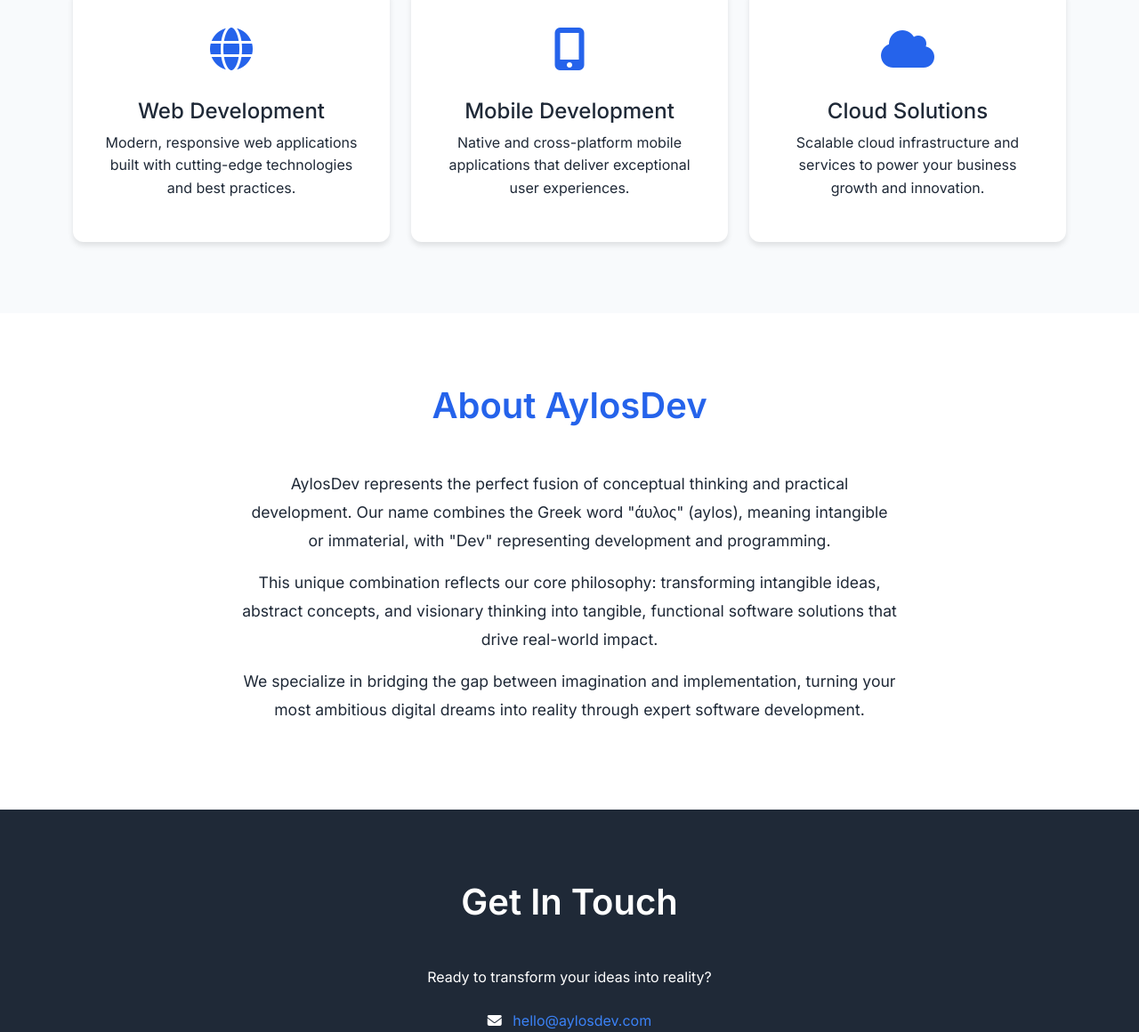
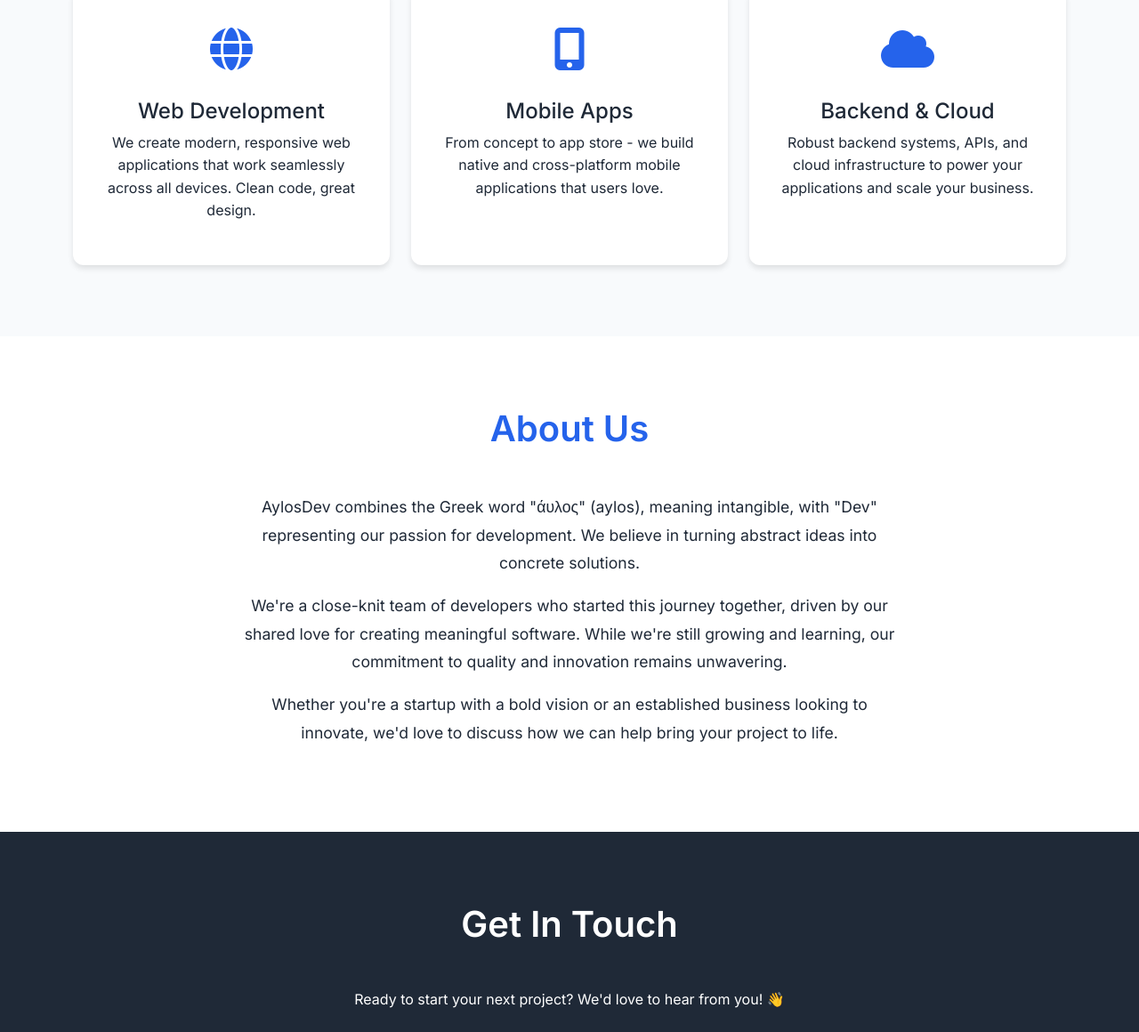
Before and after one commit to AylosDev/AylosDev.github.io, a plain HTML site: page index.html in a window 1280 px wide. Shown: the part 990-2150 px from the top of the page at 89% size. Drawn offline with nearby package versions, Linux system fonts and the light colour scheme.

Commit message:
feat: Refine website tone to be more professional
- Updated hero section with more professional but friendly messaging
- Refined services section descriptions for better clarity
- Enhanced about section to balance startup authenticity with professionalism
- Improved contact section with clearer call-to-action
- Updated meta description and title for better SEO
- Synchronized README.md with new website tone
- Maintained approachable team identity while increasing credibility

```diff
--- a/index.html
+++ b/index.html
@@ -4,8 +4,9 @@
 <head>
     <meta charset="UTF-8">
     <meta name="viewport" content="width=device-width, initial-scale=1.0">
-    <title>AylosDev - Intangible Software Solutions</title>
-    <meta name="description" content="AylosDev - Where intangible ideas become tangible software solutions. Professional software development services.">
+    <title>AylosDev - Innovative Software Solutions</title>
+    <meta name="description"
+        content="AylosDev - A passionate team building innovative software solutions. We transform ideas into web apps, mobile applications, and digital experiences.">
 
     <!-- Bootstrap CSS -->
     <link href="https://cdn.jsdelivr.net/npm/bootstrap@5.3.0/dist/css/bootstrap.min.css" rel="stylesheet">
@@ -148,8 +149,15 @@
         }
 
         @keyframes float {
-            0%, 100% { transform: translateY(0px); }
-            50% { transform: translateY(-20px); }
+
+            0%,
+            100% {
+                transform: translateY(0px);
+            }
+
+            50% {
+                transform: translateY(-20px);
+            }
         }
 
         .section-title {
@@ -201,13 +209,15 @@
                 <div class="col-lg-6">
                     <div class="hero-content">
                         <h1>AylosDev</h1>
-                        <p class="subtitle">Where Intangible Ideas Become Tangible Solutions</p>
+                        <p class="subtitle">Turning Ideas Into Real Software Solutions 🚀</p>
                         <p class="description">
-                            From the Greek "άυλος" (aylos) meaning intangible, combined with "Dev" for development.
-                            We transform your abstract concepts into concrete software solutions.
+                            We're AylosDev - a team of passionate developers who love bringing ideas to life. Our name
+                            comes from the Greek
+                            "άυλος" (aylos) meaning intangible, combined with "Dev" for development.
+                            We specialize in transforming your concepts into functional software.
                         </p>
                         <a href="#services" class="btn-custom">
-                            <i class="fas fa-rocket me-2"></i>Explore Our Services
+                            <i class="fas fa-rocket me-2"></i>Explore Our Work
                         </a>
                     </div>
                 </div>
@@ -231,7 +241,8 @@
                             <i class="fas fa-globe"></i>
                         </div>
                         <h4>Web Development</h4>
-                        <p>Modern, responsive web applications built with cutting-edge technologies and best practices.</p>
+                        <p>We create modern, responsive web applications that work seamlessly across all devices. Clean
+                            code, great design.</p>
                     </div>
                 </div>
                 <div class="col-md-4">
@@ -239,8 +250,9 @@
                         <div class="service-icon">
                             <i class="fas fa-mobile-alt"></i>
                         </div>
-                        <h4>Mobile Development</h4>
-                        <p>Native and cross-platform mobile applications that deliver exceptional user experiences.</p>
+                        <h4>Mobile Apps</h4>
+                        <p>From concept to app store - we build native and cross-platform mobile applications that users
+                            love.</p>
                     </div>
                 </div>
                 <div class="col-md-4">
@@ -248,8 +260,9 @@
                         <div class="service-icon">
                             <i class="fas fa-cloud"></i>
                         </div>
-                        <h4>Cloud Solutions</h4>
-                        <p>Scalable cloud infrastructure and services to power your business growth and innovation.</p>
+                        <h4>Backend & Cloud</h4>
+                        <p>Robust backend systems, APIs, and cloud infrastructure to power your applications and scale
+                            your business.</p>
                     </div>
                 </div>
             </div>
@@ -261,21 +274,23 @@
         <div class="container">
             <div class="row justify-content-center">
                 <div class="col-lg-8">
-                    <h2 class="section-title text-primary-custom">About AylosDev</h2>
+                    <h2 class="section-title text-primary-custom">About Us</h2>
                     <div class="about-content text-center">
                         <p>
-                            AylosDev represents the perfect fusion of conceptual thinking and practical development.
-                            Our name combines the Greek word "άυλος" (aylos), meaning intangible or immaterial,
-                            with "Dev" representing development and programming.
+                            AylosDev combines the Greek word "άυλος" (aylos), meaning intangible,
+                            with "Dev" representing our passion for development. We believe in turning abstract ideas
+                            into concrete solutions.
                         </p>
                         <p>
-                            This unique combination reflects our core philosophy: transforming intangible ideas,
-                            abstract concepts, and visionary thinking into tangible, functional software solutions
-                            that drive real-world impact.
+                            We're a close-knit team of developers who started this journey together, driven by our
+                            shared love
+                            for creating meaningful software. While we're still growing and learning, our commitment to
+                            quality
+                            and innovation remains unwavering.
                         </p>
                         <p>
-                            We specialize in bridging the gap between imagination and implementation,
-                            turning your most ambitious digital dreams into reality through expert software development.
+                            Whether you're a startup with a bold vision or an established business looking to innovate,
+                            we'd love to discuss how we can help bring your project to life.
                         </p>
                     </div>
                 </div>
@@ -290,14 +305,17 @@
                 <div class="col-lg-6 text-center">
                     <h2 class="section-title">Get In Touch</h2>
                     <div class="contact-info">
-                        <p class="mb-4">Ready to transform your ideas into reality?</p>
+                        <p class="mb-4">Ready to start your next project? We'd love to hear from you! 👋</p>
                         <p>
                             <i class="fas fa-envelope me-2"></i>
                             <a href="mailto:hello@aylosdev.com">hello@aylosdev.com</a>
                         </p>
                         <p>
                             <i class="fab fa-github me-2"></i>
-                            <a href="https://github.com/AylosDev" target="_blank">github.com/AylosDev</a>
+                            <a href="https://github.com/AylosDev" target="_blank">View our projects</a>
+                        </p>
+                        <p class="mt-3" style="opacity: 0.8;">
+                            <small>We typically respond within 24 hours</small>
                         </p>
                     </div>
                 </div>
@@ -308,7 +326,8 @@
     <!-- Footer -->
     <footer class="bg-dark text-white text-center py-4">
         <div class="container">
-            <p>&copy; 2025 AylosDev. All rights reserved. | Transforming the intangible into the tangible.</p>
+            <p>&copy; 2025 AylosDev. Made with ☕ and lots of late nights. | Turning ideas into code, one commit at a
+                time.</p>
         </div>
     </footer>
 
```
Also changed, not shown: 1 other file.
